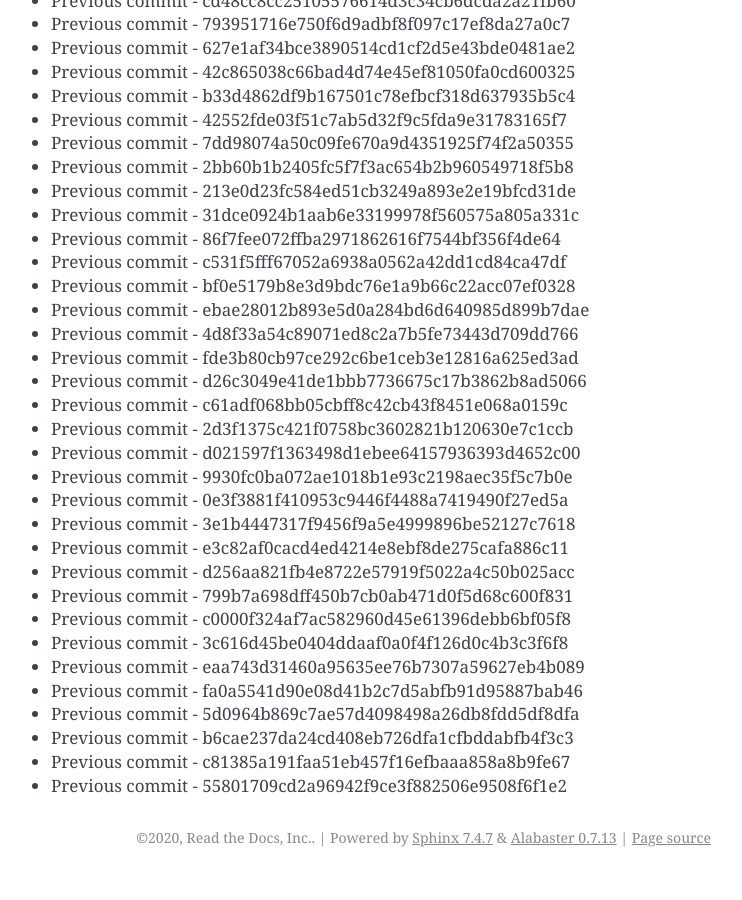
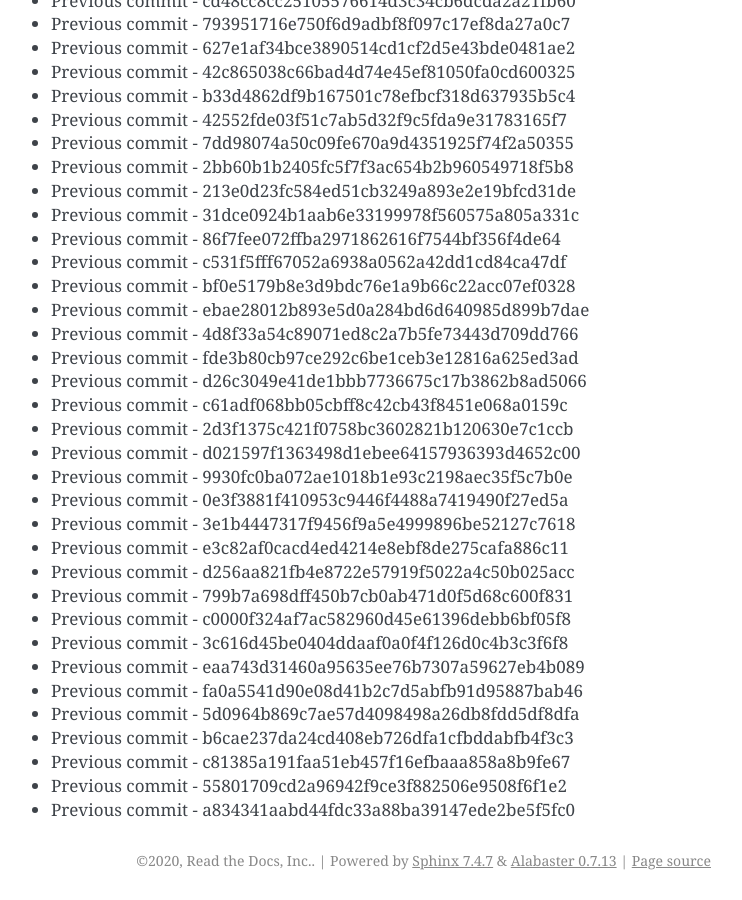
Before and after one commit to readthedocs/rtd-git-stresstest, a Sphinx documentation site: the page built from docs/updates.rst, in a window 1280 px wide and 900 px high, scrolled down 52080 px. Shown: the whole window, without its empty margins (399-1141 px from the left). Built offline with Sphinx 7.4.7, drawn with Linux system fonts in a browser that asks for light colours; before the commit the page ends 52957 px from its top, so only the background shows below that.

Commit message:
Generating commit from previous: a834341aabd44fdc33a88ba39147ede2be5f5fc0

```diff
--- a/docs/updates.rst
+++ b/docs/updates.rst
@@ -2220,3 +2220,4 @@ It can be tested for any performance characteristics.
 * Previous commit - b6cae237da24cd408eb726dfa1cfbddabfb4f3c3
 * Previous commit - c81385a191faa51eb457f16efbaaa858a8b9fe67
 * Previous commit - 55801709cd2a96942f9ce3f882506e9508f6f1e2
+* Previous commit - a834341aabd44fdc33a88ba39147ede2be5f5fc0
```
